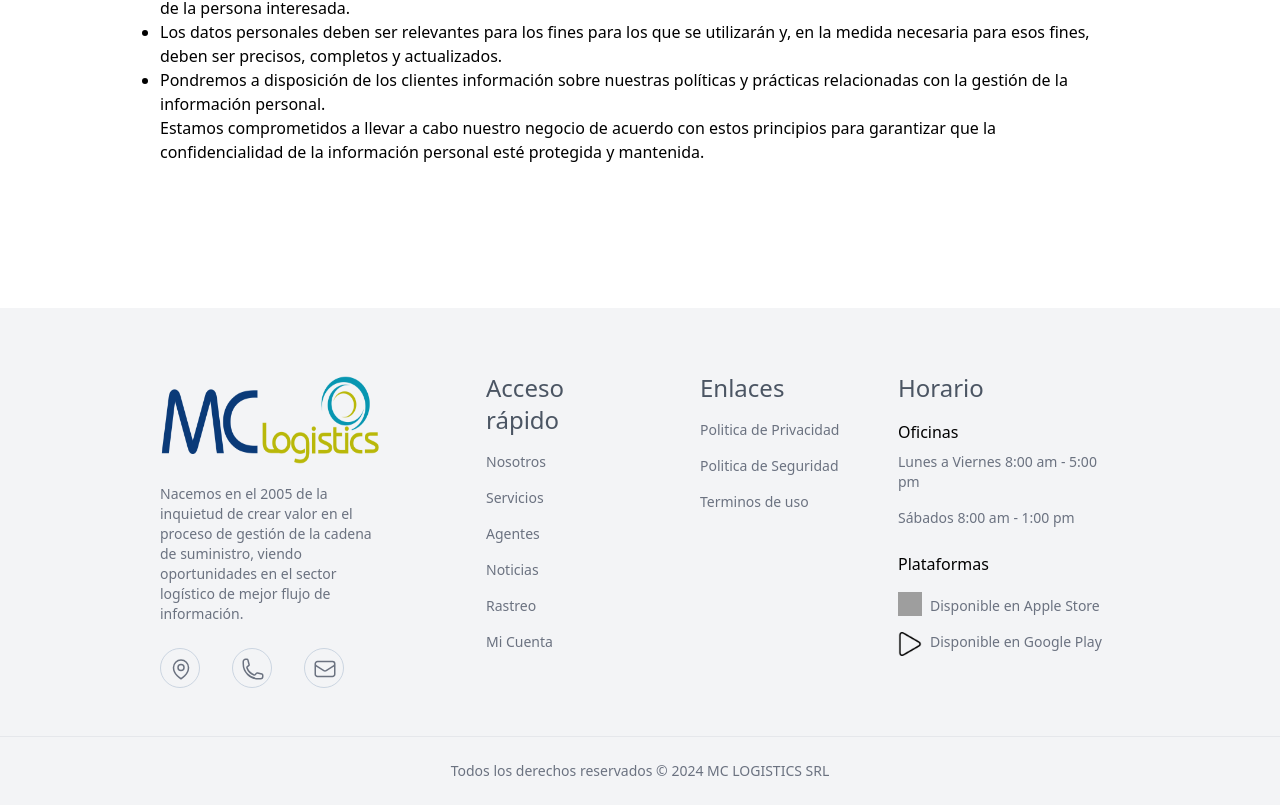
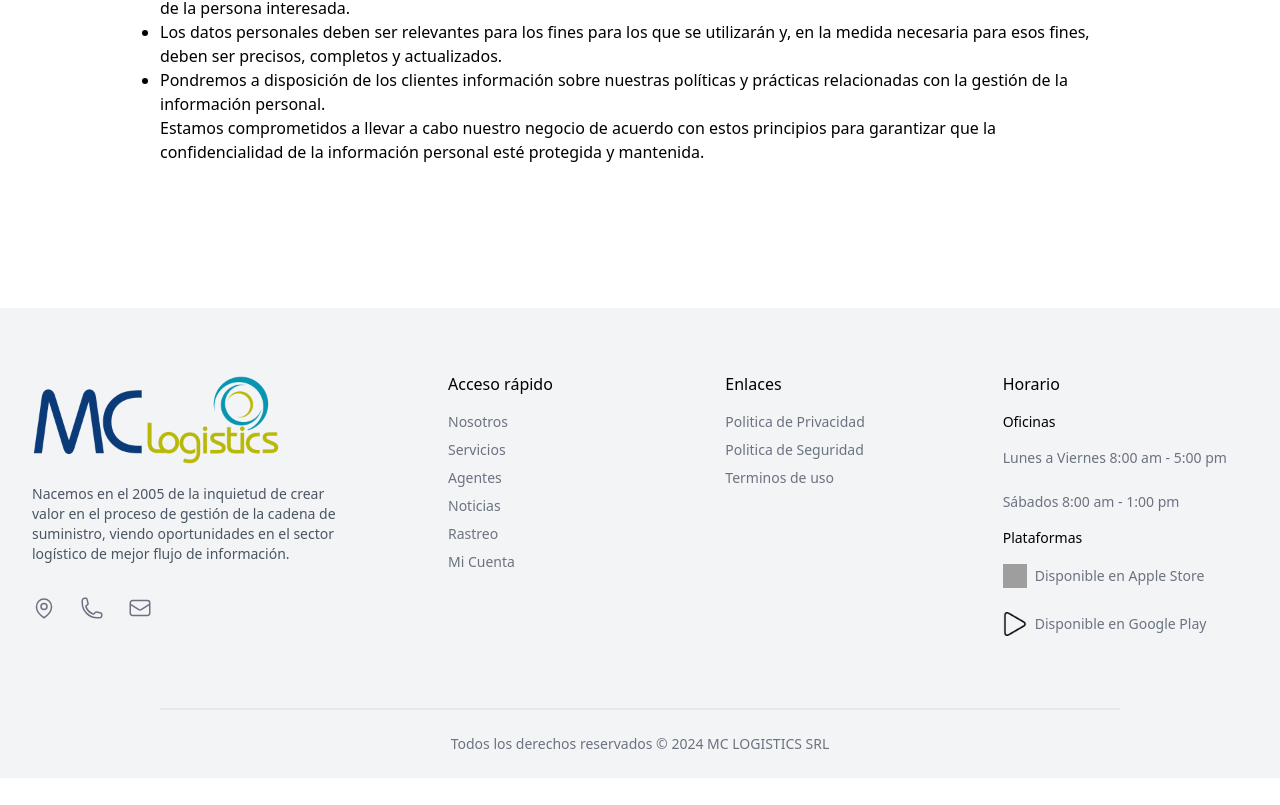
Before and after one commit to MarioRVinasLuciano/mclogsweb, a React (Create React App) app: page /terminos in a window 1280 px wide. Shown: the part 492-1297 px from the top of the page. After the commit the page ends 1270 px from the top, so only its background shows below. Built offline with nearby package versions, Linux system fonts and the light colour scheme; grey boxes are pictures that could not be loaded; the HTML template or start-up script is replaced by a standard one.

Commit message:
footer arreglado

```diff
--- a/src/Components/Footer.jsx
+++ b/src/Components/Footer.jsx
@@ -23,139 +23,81 @@ export default function Footer() {
   ];
 
   return (
-    <footer className="w-full pt-6 bg-gray-100">
-      <div className="flex justify-center items-center h-auto w-full px-4 sm:px-10 md:px-20 lg:px-40 pt-10 pb-6">
-        <div className="grid grid-rows-4 sm:grid-rows-4 md:grid-rows-4 lg:grid-rows-1 grid-cols-1 sm:grid-cols-1 md:grid-cols-1 lg:grid-cols-4 gap-x-6 ">
-          <div className="h-auto col-span-1 lg:col-span-1 row-start-1 sm:row-start-1 md:row-start-1 lg:row-start-1">
+    <footer className="bg-gray-100">
+    <div className="max-w-screen-xl px-4 py-16 mx-auto sm:px-6 lg:px-8">
+      <div className="grid grid-cols-1 gap-8 lg:grid-cols-3 ">
         <div>
           <img className="h-24 w-50" src={mclogo} alt="MC Logo" />
-            </div>
-            <div className="pt-4">
-              <p className="text-sm text-gray-500">
+          <p className="max-w-xs mt-4 text-sm text-gray-600">
             Nacemos en el 2005 de la inquietud de crear valor en el proceso de gestión de la cadena de suministro, viendo oportunidades en el sector logístico de mejor flujo de información.
           </p>
-            </div>
-
-            <div className="flex flex-row  py-6">
-              <div className="pr-4">
-                <div className="rounded-full h-10 w-10 content-center border-slate-300 border" >
-                  <a href="https://www.google.com/maps/place/M.C.+Logistics+SRL/@18.501022,-69.9557977,17z/data=!3m1!4b1!4m5!3m4!1s0x8eaf8987ea6ea207:0x7bcfa7fa8182db54!8m2!3d18.501022!4d-69.953609" target="_blank">
-                    <svg
-                      xmlns="http://www.w3.org/2000/svg"
-                      fill="none"
-                      viewBox="0 0 24 24"
-                      strokeWidth={1.5}
-                      stroke="currentColor"
-                      className="h-10 w-10 p-2 text-gray-500"
-                    >
-                      <path
-                        strokeLinecap="round"
-                        strokeLinejoin="round"
-                        d="M15 10.5a3 3 0 1 1-6 0 3 3 0 0 1 6 0Z"
-                      />
-                      <path
-                        strokeLinecap="round"
-                        strokeLinejoin="round"
-                        d="M19.5 10.5c0 7.142-7.5 11.25-7.5 11.25S4.5 17.642 4.5 10.5a7.5 7.5 0 1 1 15 0Z"
-                      />
+          <div className="flex mt-8 space-x-6 text-gray-600">
+            <a className="hover:opacity-75" href="https://www.google.com/maps/place/M.C.+Logistics+SRL/@18.501022,-69.9557977,17z/data=!3m1!4b1!4m5!3m4!1s0x8eaf8987ea6ea207:0x7bcfa7fa8182db54!8m2!3d18.501022!4d-69.953609" target="_blank" rel="noreferrer">
+              <span className="sr-only"> Location </span>
+              <svg xmlns="http://www.w3.org/2000/svg" fill="none" viewBox="0 0 24 24" strokeWidth={1.5} stroke="currentColor" className="h-6 w-6 text-gray-500">
+                <path strokeLinecap="round" strokeLinejoin="round" d="M15 10.5a3 3 0 1 1-6 0 3 3 0 0 1 6 0Z" />
+                <path strokeLinecap="round" strokeLinejoin="round" d="M19.5 10.5c0 7.142-7.5 11.25-7.5 11.25S4.5 17.642 4.5 10.5a7.5 7.5 0 1 1 15 0Z" />
+              </svg>
+            </a>
+            <a className="hover:opacity-75" href="https://wa.me/18095653265">
+              <span className="sr-only"> WhatsApp </span>
+              <svg xmlns="http://www.w3.org/2000/svg" fill="none" viewBox="0 0 24 24" strokeWidth={1.5} stroke="currentColor" className="h-6 w-6 text-gray-500">
+                <path strokeLinecap="round" strokeLinejoin="round" d="M2.25 6.75c0 8.284 6.716 15 15 15h2.25a2.25 2.25 0 0 0 2.25-2.25v-1.372c0-.516-.351-.966-.852-1.091l-4.423-1.106c-.44-.11-.902.055-1.173.417l-.97 1.293c-.282.376-.769.542-1.21.38a12.035 12.035 0 0 1-7.143-7.143c-.162-.441.004-.928.38-1.21l1.293-.97c.363-.271.527-.734.417-1.173L6.963 3.102a1.125 1.125 0 0 0-1.091-.852H4.5A2.25 2.25 0 0 0 2.25 4.5v2.25Z" />
+              </svg>
+            </a>
+            <a className="hover:opacity-75" href="mailto:info@mclogs.com">
+              <span className="sr-only"> Email </span>
+              <svg xmlns="http://www.w3.org/2000/svg" fill="none" viewBox="0 0 24 24" strokeWidth={1.5} stroke="currentColor" className="h-6 w-6 text-gray-500">
+                <path strokeLinecap="round" strokeLinejoin="round" d="M21.75 6.75v10.5a2.25 2.25 0 0 1-2.25 2.25h-15a2.25 2.25 0 0 1-2.25-2.25V6.75m19.5 0A2.25 2.25 0 0 0 19.5 4.5h-15a2.25 2.25 0 0 0-2.25 2.25m19.5 0v.243a2.25 2.25 0 0 1-1.07 1.916l-7.5 4.615a2.25 2.25 0 0 1-2.36 0L3.32 8.91a2.25 2.25 0 0 1-1.07-1.916V6.75" />
               </svg>
             </a>
           </div>
         </div>
-              <div className="px-4">
-                <a href="https://wa.me/18095653265">
-                  <div className="rounded-full h-10 w-10 content-center border-slate-300 border">
-                    <svg xmlns="http://www.w3.org/2000/svg" fill="none" viewBox="0 0 24 24" strokeWidth={1.5} stroke="currentColor" className="h-10 w-10 p-2 text-gray-500">
-                      <path strokeLinecap="round" strokeLinejoin="round" d="M2.25 6.75c0 8.284 6.716 15 15 15h2.25a2.25 2.25 0 0 0 2.25-2.25v-1.372c0-.516-.351-.966-.852-1.091l-4.423-1.106c-.44-.11-.902.055-1.173.417l-.97 1.293c-.282.376-.769.542-1.21.38a12.035 12.035 0 0 1-7.143-7.143c-.162-.441.004-.928.38-1.21l1.293-.97c.363-.271.527-.734.417-1.173L6.963 3.102a1.125 1.125 0 0 0-1.091-.852H4.5A2.25 2.25 0 0 0 2.25 4.5v2.25Z" />
-                    </svg>
+        <div className="grid grid-cols-1 gap-8 lg:col-span-2 sm:grid-cols-2 lg:grid-cols-3">
+          <div>
+            <p className="font-medium">Acceso rápido</p>
+            <nav className="flex flex-col mt-4 space-y-2 text-sm text-gray-500">
+              {Acceso_rapido.map((link, id) => (
+                <Link to={link.link} className="hover:opacity-75" key={id}>{link.name}</Link>
+              ))}
+            </nav>
           </div>
+          <div>
+            <p className="font-medium">Enlaces</p>
+            <nav className="flex flex-col mt-4 space-y-2 text-sm text-gray-500">
+              {Enlaces.map((link, id) => (
+                <Link to={link.link} className="hover:opacity-75" key={id}>{link.name}</Link>
+              ))}
+            </nav>
+          </div>
+          <div>
+            <p className="font-medium">Horario</p>
+            <nav className="flex flex-col mt-4 space-y-2 text-sm text-gray-500">
+              <p className="text-md text-black">Oficinas</p>
+              <p className="text-sm py-2">Lunes a Viernes 8:00 am - 5:00 pm</p>
+              <p className="text-sm py-2">Sábados 8:00 am - 1:00 pm</p>
+              <p className="text-md text-black">Plataformas</p>
+              <a href='https://play.google.com/store/apps/details?id=com.mclogs.www' target="_blank" rel="noopener noreferrer" className="flex items-center py-2 space-x-2">
+                <img className="h-6 w-6" src={apple} alt="Apple Store" />
+                <p className="text-sm">Disponible en Apple Store</p>
               </a>
-              </div>
-              <a href="mailto:info@mclogs.com">
-                <div className="px-4">
-                  <div className="rounded-full h-10 w-10 content-center border-slate-300 border">
-                    <svg xmlns="http://www.w3.org/2000/svg" fill="none" viewBox="0 0 24 24" strokeWidth={1.5} stroke="currentColor" className="h-10 w-10 p-2 text-gray-500">
-                      <path strokeLinecap="round" strokeLinejoin="round" d="M21.75 6.75v10.5a2.25 2.25 0 0 1-2.25 2.25h-15a2.25 2.25 0 0 1-2.25-2.25V6.75m19.5 0A2.25 2.25 0 0 0 19.5 4.5h-15a2.25 2.25 0 0 0-2.25 2.25m19.5 0v.243a2.25 2.25 0 0 1-1.07 1.916l-7.5 4.615a2.25 2.25 0 0 1-2.36 0L3.32 8.91a2.25 2.25 0 0 1-1.07-1.916V6.75" />
-                    </svg>
-                  </div>
-                </div>
+              <a href='https://apps.apple.com/do/app/mclogs/id1504701375' target="_blank" rel="noopener noreferrer" className="flex items-center py-2 space-x-2">
+                <img className="h-6 w-6" src={android} alt="Google Play" />
+                <p className="text-sm">Disponible en Google Play</p>
               </a>
-            </div>
-          </div>
-
-          <div className="h-auto col-span-1 lg:col-span-1 row-start-2 sm:row-start-2 md:row-start-2 lg:row-start-1 text-gray-500 md:pl-20">
-            <div>
-              <h1 className="text-2xl text-gray-600">Acceso rápido</h1>
-            </div>
-            <div className=" w-auto pt-2 pb-10 text-start">
-              <div className="w-32">
-                {Acceso_rapido.map((link, id) => (
-                  <div className="py-2" key={id}>
-                    <p className="text-sm hover:text-black">
-                      <Link to={link.link}>{link.name}</Link>
-                    </p>
-                  </div>
-                ))}
-              </div>
-            </div>
-          </div>
-
-          <div className="h-full col-span-1 lg:col-span-1 row-start-3 sm:row-start-3 md:row-start-3 lg:row-start-1 text-gray-500  md:pl-12">
-            <div>
-              <h1 className="text-2xl text-gray-600">Enlaces</h1>
-            </div>
-            <div className="w-auto pt-2 pb-10 text-start">
-              <div className="w-full">
-                {Enlaces.map((link, id) => (
-                  <div className="py-2" key={id}>
-                    <p className="text-sm hover:text-black">
-                      <Link to={link.link}>{link.name}</Link>
-                    </p>
-                  </div>
-                ))}
-              </div>
-            </div>
-          </div>
-
-          <div className="h-auto col-span-1 lg:col-span-1 row-start-4 sm:row-start-4 md:row-start-4 lg:row-start-1 text-gray-500">
-            <div className="text-start">
-              <h1 className="text-2xl text-gray-600">Horario</h1>
-            </div>
-            <div className=" w-auto text-center">
-              <div className="text-start pt-4">
-                <div>
-                  <h2 className="text-md text-black">Oficinas</h2>
-                </div>
-                <div className="py-2">
-                  <p className="text-sm">Lunes a Viernes 8:00 am - 5:00 pm</p>
-                </div>
-                <div className="py-2">
-                  <p className="text-sm">Sábados 8:00 am - 1:00 pm</p>
-                </div>
-                <div className="pt-4">
-                  <h2 className="text-md text-black">Plataformas</h2>
-                </div>
-                <a href='https://play.google.com/store/apps/details?id=com.mclogs.www' target="_blank">
-                  <div className="pt-4 py-2 gap-x-2 flex flex-row text-center">
-                    <img className="h-6 w-6" src={apple} alt="Apple Store" />
-                    <p className="text-sm pt-1">Disponible en Apple Store</p>
-                  </div>
-                </a>
-                <a href='https://apps.apple.com/do/app/mclogs/id1504701375' target="_blank">
-                  <div className="py-2 gap-x-2 flex flex-row">
-                    <img className="flex h-6 w-6" src={android} alt="Google Play" />
-                    <p className="flex text-sm">Disponible en Google Play</p>
-                  </div>
-                </a>
+            </nav>
           </div>
         </div>
       </div>
     </div>
+    <div className="px-10 sm:px-10 md:px-20 lg:px-40">
+    <hr className="h-0.5 bg-slate-200 w-full " />
     </div>
-      <hr className="h-0.2 bg-slate-200 w-full" />
       <div className="flex items-center justify-center py-6">
         <p className="text-sm text-gray-500">Todos los derechos reservados © 2024 MC LOGISTICS SRL</p>
       </div>
   </footer>
+
+
   );
 }
```
Lines whose indentation alone changed are shown as unchanged.
